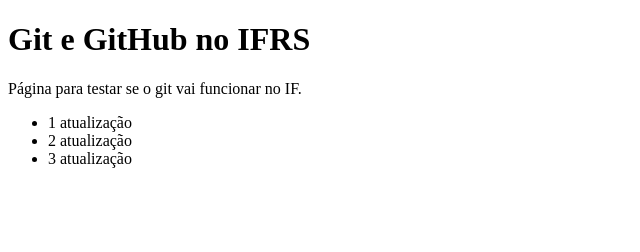
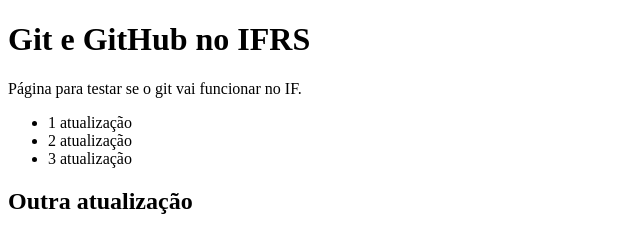
Before and after one commit to sieben-marco/teste-git-if, a plain HTML site: page index.html in a window 1280 px wide. Shown: the whole page, without its empty margins (0-640 px from the left). Drawn offline with Linux system fonts and the light colour scheme.

Commit message:
atualizacao e add .gitignore

```diff
--- a/index.html
+++ b/index.html
@@ -13,5 +13,7 @@
         <li>2 atualização</li>
         <li>3 atualização</li>
     </ul>
+
+    <h2>Outra atualização</h2>
 </body>
 </html>
```
Also changed, not shown: 1 other file.
